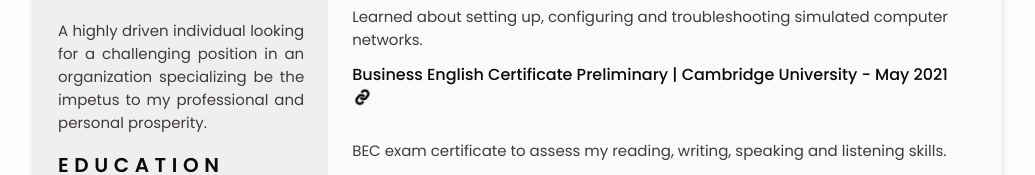
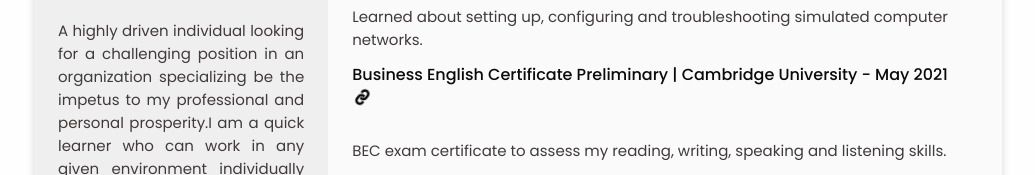
Before and after one commit to pavankumar89002/pavankumar.github.io, a plain HTML site: page index.html in a window 1280 px wide. Shown: the part 629-804 px from the top of the page, without its empty margins (122-1157 px from the left). Drawn offline with nearby package versions, Linux system fonts and the light colour scheme.

Commit message:
Update index.html

```diff
--- a/index.html
+++ b/index.html
@@ -133,7 +133,7 @@
                     <section class="profile section" id="profile">
                         <h2 class="section-title">Profile</h2>
 
-                        <p align="justify">A highly driven individual looking for a challenging position in an organization specializing be the impetus to my professional and personal prosperity.</p>
+                        <p align="justify">A highly driven individual looking for a challenging position in an organization specializing be the impetus to my professional and personal prosperity.I am a quick learner who can work in any given environment individually as well as a team. I am a creative and innovative person.</p>
                     </section>
 
                     <!--========== EDUCATION ==========-->
```
